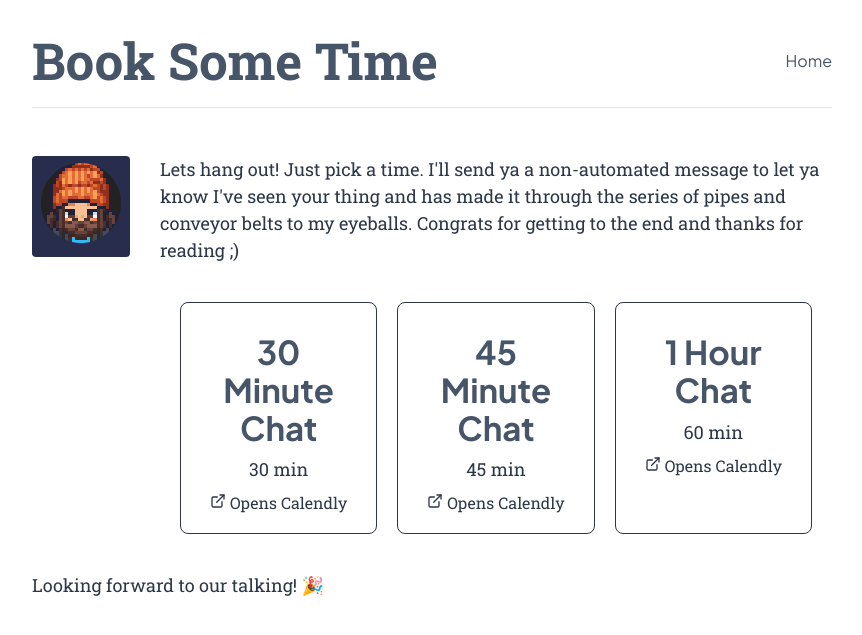
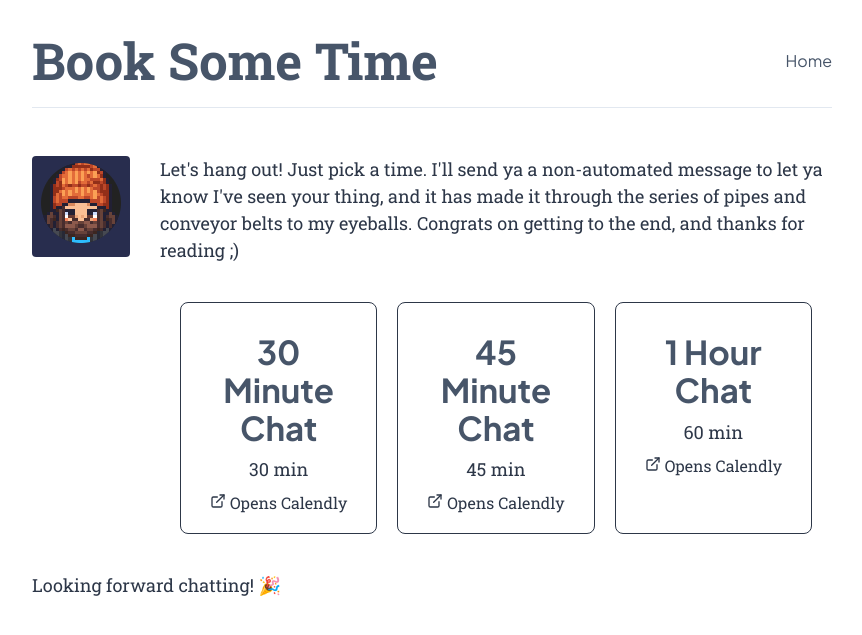
Before and after one commit to MattyO/mattyo.github.io, a Jekyll site: the page built from chat.html, in a window 1280 px wide. Shown: the top 635 px of the page, without its empty margins (208-1070 px from the left). Built offline with Jekyll 4.4.1, drawn with Linux system fonts in a browser that asks for light colours; nearby versions of some CDN libraries.

Commit message:
spelling

```diff
--- a/chat.html
+++ b/chat.html
@@ -7,7 +7,7 @@ title: Book Some Time
 
   <img src="{{"assets/images/matty-avatar.png" | relative_url}}" alt="Avator" class="left">
   <p>
-  Lets hang out! Just pick a time. I'll send ya a non-automated message to let ya know I've seen your thing and has made it through the series of pipes and conveyor belts to my eyeballs. Congrats for getting to the end and thanks for reading ;)
+ Let's hang out! Just pick a time. I'll send ya a non-automated message to let ya know I've seen your thing, and it has made it through the series of pipes and conveyor belts to my eyeballs. Congrats on getting to the end, and thanks for reading ;)
   </p>
   <p class="calendly-notice">
 
@@ -57,6 +57,6 @@ title: Book Some Time
     </div>
 
     <div class="footer-text">
-      <p>Looking forward to our talking! 🎉</p>
+      <p>Looking forward chatting! 🎉</p>
     </div>
 </main>
```
